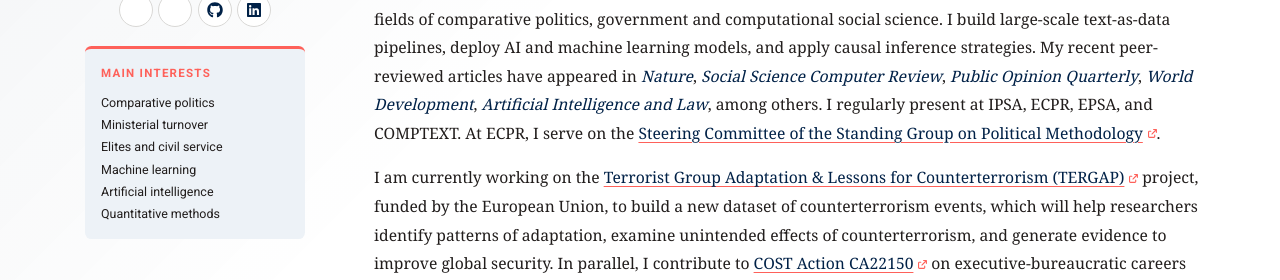
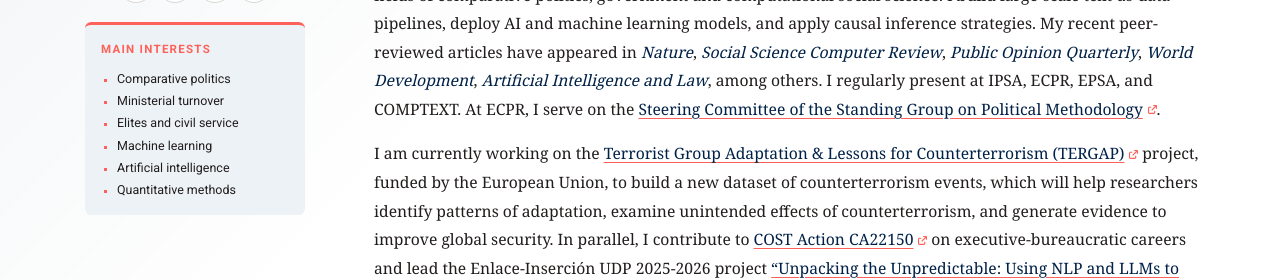
Before and after one commit to bgonzalezbustamante/academic-website, a Next.js app: page / in a window 1280 px wide. Shown: the part 388-668 px from the top of the page. Built offline with nearby package versions, Linux system fonts and the light colour scheme; no server answers; some icons are missing.

Commit message:
style: tighten homepage rhythm and simplify interests

```diff
--- a/app/globals.css
+++ b/app/globals.css
@@ -189,7 +189,7 @@ h4 {
   background:
     linear-gradient(135deg, rgba(0, 33, 71, 0.055), transparent 45%),
     var(--paper);
-  padding: clamp(2.4rem, 6vw, 4.5rem) 0;
+  padding: clamp(1.8rem, 4vw, 3rem) 0;
 }
 
 .profile-grid {
@@ -353,25 +353,21 @@ h4 {
 .interest-list {
   display: grid;
   gap: 0.3rem;
-  list-style: none;
   margin: 0;
-  padding: 0;
+  padding-left: 1rem;
+  list-style-type: square;
 }
 
 .interest-list li {
-  display: flex;
-  align-items: center;
-  gap: 0.5rem;
   color: var(--oxford-charcoal);
   font-family: var(--font-roboto), Arial, sans-serif;
   font-size: 0.78rem;
   line-height: 1.4;
 }
 
-.interest-icon {
-  width: 0.72rem;
-  min-width: 0.72rem;
+.interest-list li::marker {
   color: var(--oxford-coral);
+  font-size: 0.9em;
 }
 
 .academic-links {
@@ -462,6 +458,11 @@ h4 {
 .section,
 .page-section {
   padding: clamp(2.75rem, 6vw, 4.75rem) 0;
+}
+
+#publications.section,
+.activity-section.section {
+  padding: clamp(1.9rem, 4vw, 3rem) 0;
 }
 
 .section-heading {
@@ -721,6 +722,13 @@ h4 {
   font-family: var(--font-noto-serif), Georgia, serif;
   font-size: 1.35rem;
   font-weight: 700;
+}
+
+.analytics-stat-card strong span {
+  color: var(--oxford-ash);
+  font-family: var(--font-roboto), Arial, sans-serif;
+  font-size: 0.74rem;
+  font-weight: 500;
 }
 
 .activity-card {
```
